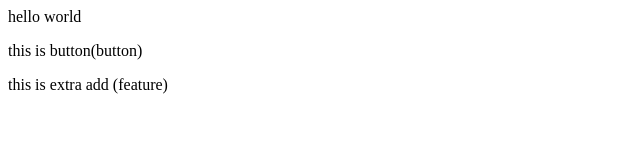
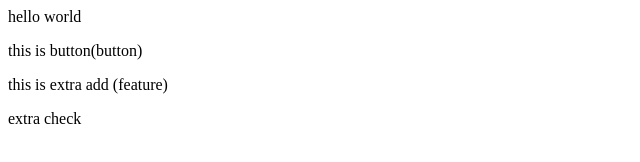
Before and after one commit to shaguftah10sep/Project, a plain HTML site: page index.html in a window 1280 px wide. Shown: the full height of the page, 0-640 px from the left. Drawn offline with Linux system fonts and the light colour scheme.

Commit message:
extra added

```diff
--- a/index.html
+++ b/index.html
@@ -1,3 +1,4 @@
 <p>hello world</p>
 <p>this is button(button) </p>
 <p> this is extra add (feature)</p>
+<p> extra check </p>
```
